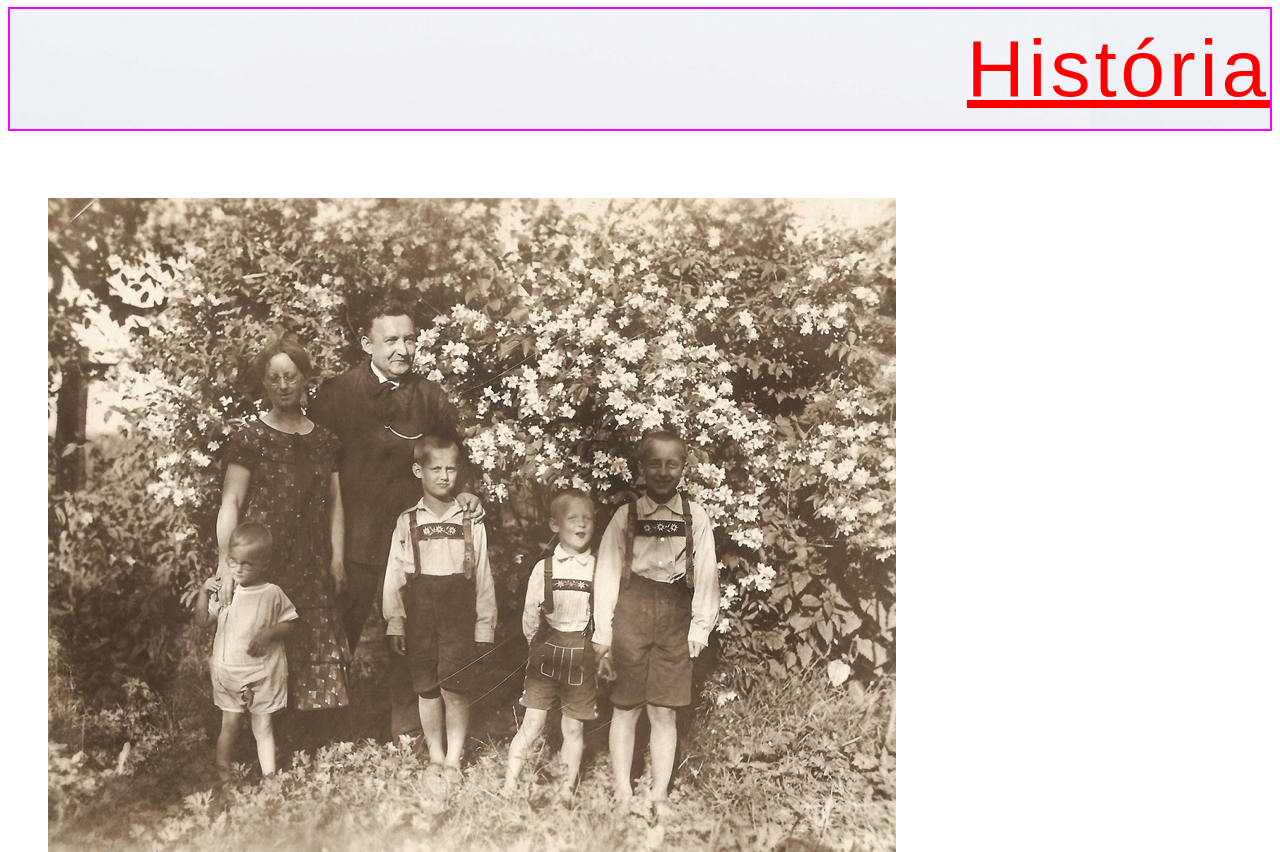
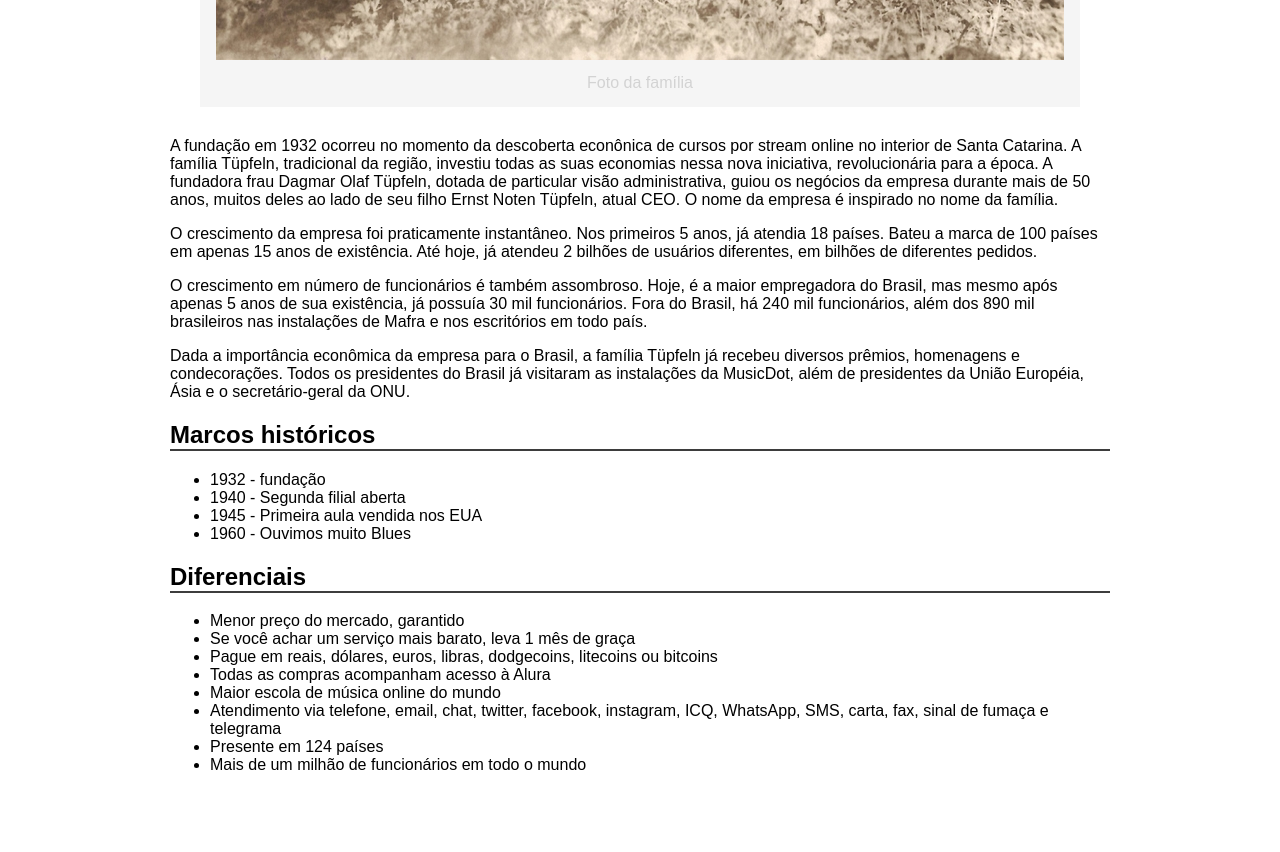
Before and after one commit to leticiacostadias/wd-43-2020, a plain HTML site: page sobre.html in a window 1280 px wide. Shown: the part 1760-2612 px from the top of the page. After the commit the page ends 2550 px from the top, so only its background shows below. Drawn offline with Linux system fonts and the light colour scheme.

Commit message:
final da segunda aula

```diff
--- /dev/null
+++ b/css/sobre-comentado.css
@@ -0,0 +1,27 @@
+h1, h2, h3 {
+  font-size: 80px; /* altera o tamanho da fonte */
+  font-family: Arial; /* altera a família da fonte */
+  /* color: #ff9900; altera a cor do texto */
+  color: #827afe; /* altera a cor do texto */
+  /* background-color: blue; */ /* altera a cor do fundo */
+
+  border: 20px dashed fuchsia; /* configura borda */
+  text-align: right; /* altera o alinhamento do texto */
+  font-weight: lighter; /* altera o peso da fonte */
+  letter-spacing: 4px; /* altera o espaçamento entre caracteres */
+  line-height: 1.5; /* altera espeçamento entre linhas */
+  text-decoration: underline; /* altera o estilo da fonte (sublinhado, negrito, itálico) */
+  background-image: url('./img/planos-background-mobile.png'); /* altera imagem de fundo */
+}
+
+p {
+  font-size: 16px;
+  line-height: 1.5;
+  color: #333;
+}
+
+figcaption {
+  font-size: 20px;
+  border: 1px solid black;
+  color: #cc0000;
+}
--- /dev/null
+++ b/css/sobre.css
@@ -0,0 +1,52 @@
+body {
+  font-family: Arial;
+}
+
+h1 {
+  color: #3D3D3D;
+  background-color: #E1EDF2;
+  padding: 10px;
+}
+
+h2, h3 {
+  border-bottom: 2px solid #3D3D3D;
+}
+
+/* img {
+  align-content: center; // funcionam apenas com flex
+  align-items: center; // funcionam apenas com flex
+
+  display: block;
+  margin-left: auto;
+  margin-right: auto;
+} */
+
+figure {
+  text-align: center;
+  background-color: whitesmoke;
+  color: lightgrey;
+  padding: 15px;
+  margin: 30px;
+}
+
+/* img {
+  margin-bottom: 10px;
+} */
+
+figure figcaption {
+  margin-top: 10px;
+}
+
+div {
+  width: 940px;
+  margin: auto;
+}
+
+#historia {
+  color: fuchsia
+}
+
+/* a {
+  color: inherit;
+  text-decoration: none;
+} */
--- a/sobre.html
+++ b/sobre.html
@@ -10,38 +10,29 @@
 
     <meta name="viewport" content="width=device-width, initial-scale=1.0">
 
-    <style>
-      h1, h2, h3 {
-        font-size: 80px;
-        font-family: Arial;
-        color: red;
-        background-color: blue;
+    <link rel="stylesheet" href="css/sobre.css">
+    <link rel="icon" href="img/favicon.ico">
 
-        border: 2px solid fuchsia;
-        text-align: right;
-        font-weight: lighter;
-        letter-spacing: 4px;
-        line-height: 1.5;
-        text-decoration: underline;
-        background-image: url('./img/planos-background-mobile.png');
-      }
-
-      p {
-        font-size: 16px;
-        line-height: 1.5;
-        color: #333;
-      }
-
-      figcaption {
-        font-size: 20px;
-        border: 1px solid black;
-        color: #cc0000;
-      }
-    </style>
+    <!-- <style>
+      ...
+    </style> -->
   </head>
   <body>
+    <div>
+      <!-- <a href="https://caelum.com.br">Visite nosso parceiro</a> -->
+      <a href="https://pt.wikipedia.org/wiki/M%C3%BAsica" target="_blank">
         <img src="img/logo.svg">
-    <h1 style="color: green; background-color: fuchsia">Sobre a empresa</h1>
+      </a>
+
+      <nav>
+        <ul>
+          <li><a href="index.html">Home</a></li>
+          <li><a href="sobre.html">Sobre</a></li>
+          <li><a href="matricula.html">Matrícula</a></li>
+        </ul>
+      </nav>
+
+      <h1>Sobre a empresa</h1>
 
       <p>A MusicDot é a maior escola online de música em todo o mundo.
   Fundada em 1932, possui estúdios em 124 países, sendo líder de mercado com mais de 90% de participação em 118 deles.</p>
@@ -53,9 +44,9 @@ Fundada em 1932, possui estúdios em 124 países, sendo líder de mercado com ma
         <figcaption>Nova matriz MusicDot</figcaption>
       </figure>
 
-    <h3>Assine os cursos da MusicDot. Acesse nosso site ou entre em contato se tiver dúvidas. Conheça também nossa história e nossos diferenciais.</h3>
+      <h3>Assine os cursos da MusicDot. Acesse <a href="index.html">nosso site</a> ou entre em contato se tiver dúvidas. Conheça também <a href="#historia">nossa história</a> e <a href="#diferenciais">nossos diferenciais</a>.</h3>
 
-    <h2>História</h2>
+      <h2 id="historia">História</h2>
 
       <figure>
         <img src="img/familia-tupfeln.jpg" alt="Foto da família">
@@ -78,5 +69,24 @@ Fundada em 1932, possui estúdios em 124 países, sendo líder de mercado com ma
         <li>1945 - Primeira aula vendida nos EUA</li>
         <li>1960 - Ouvimos muito Blues</li>
       </ul>
+
+      <!-- <dl>
+        <dt>HTML</dt>
+        <dd>Linguagem utilizada na web para estruturação de páginas</dd>
+      </dl> -->
+
+      <h2 id="diferenciais">Diferenciais</h2>
+
+      <ul>
+        <li>Menor preço do mercado, garantido</li>
+        <li>Se você achar um serviço mais barato, leva 1 mês de graça</li>
+        <li>Pague em reais, dólares, euros, libras, dodgecoins, litecoins ou bitcoins</li>
+        <li>Todas as compras acompanham acesso à Alura</li>
+        <li>Maior escola de música online do mundo</li>
+        <li>Atendimento via telefone, email, chat, twitter, facebook, instagram, ICQ, WhatsApp, SMS, carta, fax, sinal de fumaça e telegrama</li>
+        <li>Presente em 124 países</li>
+        <li>Mais de um milhão de funcionários em todo o mundo</li>
+      </ul>
+    </div>
   </body>
 </html>
```
Also changed, not shown: notas.txt. Lines whose indentation alone changed are shown as unchanged.
